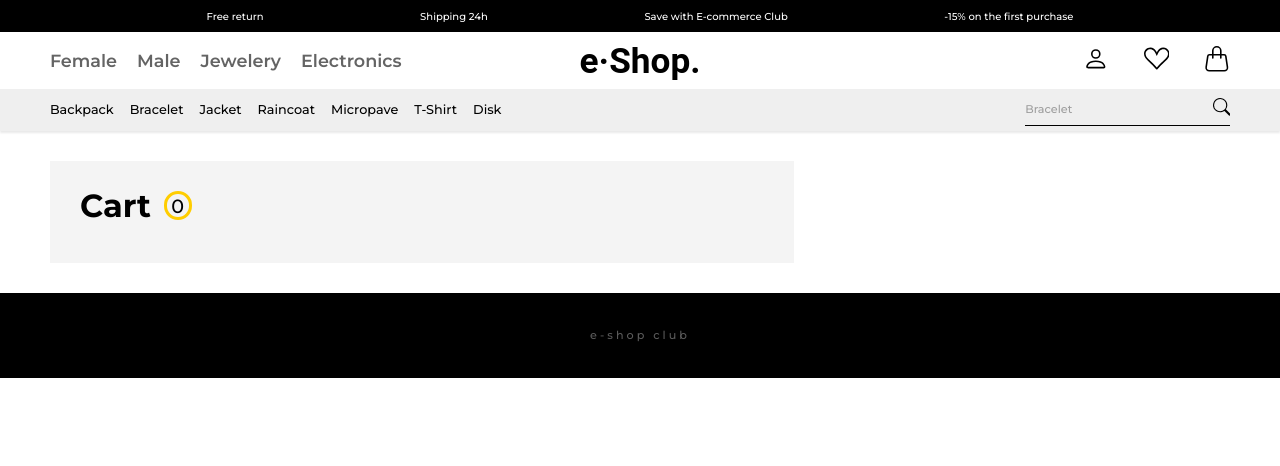
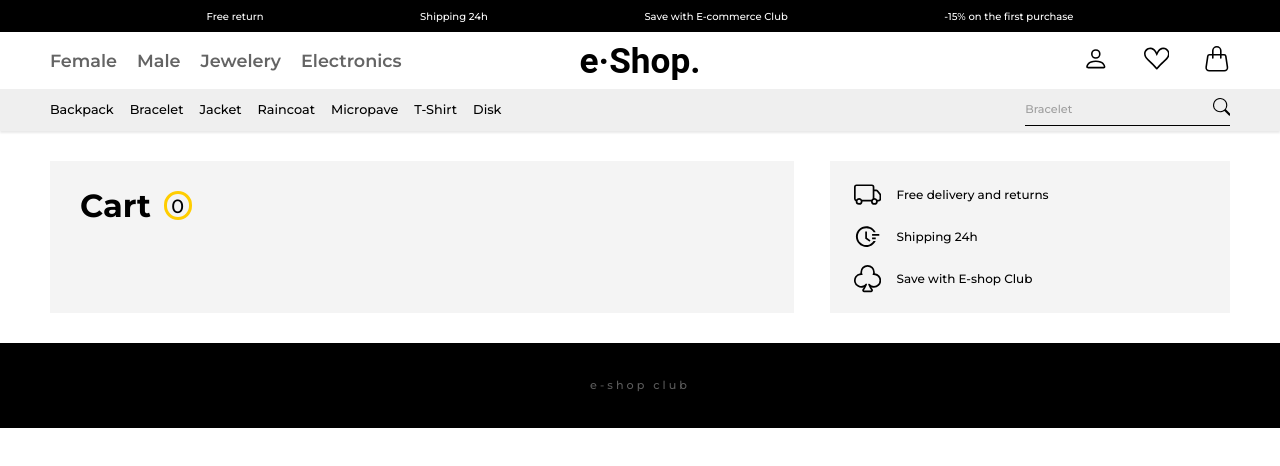
Before and after one commit to kubajot90/E-commerce-React-Redux, a React (Create React App) app: page /1 in a window 1280 px wide. Shown: the top 466 px of the page. Built offline with nearby package versions, Linux system fonts and the light colour scheme.

Commit message:
Add max-width of App

```diff
--- a/src/App.css
+++ b/src/App.css
@@ -4,3 +4,8 @@
   --yellowColor: #ffcd00;
   --greyColor: rgb(239, 239, 239);
 }
+
+.app {
+  margin: 0 auto;
+  max-width: 1700px;
+}
--- a/src/App.js
+++ b/src/App.js
@@ -9,7 +9,7 @@ import "./App.css";
 
 function App() {
   return (
-    <>
+    <div className="app">
       <Header />
       <Routes>
         <Route path="/" element={<Main />} />
@@ -18,7 +18,7 @@ function App() {
       </Routes>
       <Footer />
       <TopScrollButton />
-    </>
+    </div>
   );
 }
 
--- a/src/components/cart/cartItem/CartItem.js
+++ b/src/components/cart/cartItem/CartItem.js
@@ -10,7 +10,7 @@ const CartItem = (props) => {
   const { title, image, price, size, id } = props.product;
   const cart = useSelector((state) => state.cart);
   const [productAmount, setProductAmount] = useState(cart.productsAmount[id]);
-  const totalPrice = (price * productAmount).toFixed(2);
+  const totalPrice = parseFloat((price * productAmount).toFixed(2));
 
   const addToCart = () => {
     const amount = { [id]: productAmount + 1 };
--- a/src/components/cart/cartMain/cartDetails/CartDetails.js
+++ b/src/components/cart/cartMain/cartDetails/CartDetails.js
@@ -1,7 +1,14 @@
+import CartSummary from "./CartSummary";
+import InformationBox from "../../../product/informationBox/InformationBox";
 import classes from "./CartDetails.module.css";
 
 const CartDetails = () => {
-  return <div className={classes.cart__details}></div>;
+  return (
+    <div className={classes.cart__details}>
+      <CartSummary />
+      <InformationBox bgColor={"#f4f4f4"} padding={"5px 20px"} />
+    </div>
+  );
 };
 
 export default CartDetails;
--- /dev/null
+++ b/src/components/cart/cartMain/cartDetails/CartSummary.js
@@ -0,0 +1,7 @@
+import classes from "./CartSummary.module.css";
+
+const CartSummary = () => {
+  return <></>;
+};
+
+export default CartSummary;
--- a/src/components/main/baners/HeroVideoBaner.module.css
+++ b/src/components/main/baners/HeroVideoBaner.module.css
@@ -1,7 +1,7 @@
 .videoBox {
   position: relative;
   margin: 20px auto 0;
-    width: 91vw;
+  width: 91%;
   height: 460px;
   overflow: hidden;
 }
@@ -20,14 +20,14 @@
 .title p {
   font-size: 2.2rem;
   font-weight: 600;
-    font-family: 'Roboto';
+  font-family: "Roboto";
 }
 
 .title button {
-    border:none;
+  border: none;
   padding: 10px 25px;
   margin-top: 9px;
   margin-left: 3px;
-    font-family: 'Montserrat';
+  font-family: "Montserrat";
   font-weight: 600;
 }
--- a/src/components/product/informationBox/InformationBox.js
+++ b/src/components/product/informationBox/InformationBox.js
@@ -1,23 +1,26 @@
-import { BsTruck, BsSuitClub } from 'react-icons/bs';
-import { AiOutlineFieldTime } from 'react-icons/ai';
-import classes from './InformationBox.module.css';
+import { BsTruck, BsSuitClub } from "react-icons/bs";
+import { AiOutlineFieldTime } from "react-icons/ai";
+import classes from "./InformationBox.module.css";
 
-const InformationBox =()=> {
-    return(
-      <div className={classes.informationsBox}>
+const InformationBox = ({ bgColor, padding }) => {
+  return (
+    <div
+      style={{ backgroundColor: bgColor, padding: padding }}
+      className={classes.informationsBox}
+    >
       <div className={classes.information}>
-                <BsTruck className={classes.informationIcon}/>
+        <BsTruck className={classes.informationIcon} />
         <span>Free delivery and returns</span>
       </div>
       <div className={classes.information}>
-                <AiOutlineFieldTime className={classes.informationIcon}/>
+        <AiOutlineFieldTime className={classes.informationIcon} />
         <span>Shipping 24h</span>
       </div>
       <div className={classes.information}>
-                <BsSuitClub className={classes.informationIcon}/>
+        <BsSuitClub className={classes.informationIcon} />
         <span>Save with E-shop Club</span>
       </div>
     </div>
-    )
-}
+  );
+};
 export default InformationBox;
```
Also changed, not shown: src/components/cart/cartMain/cartDetails/CartSummary.module.css (added). Lines whose indentation alone changed are shown as unchanged.
